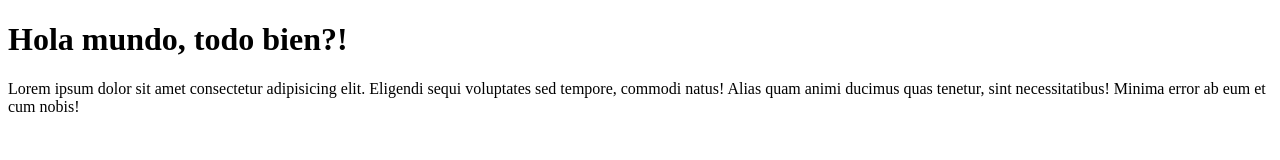
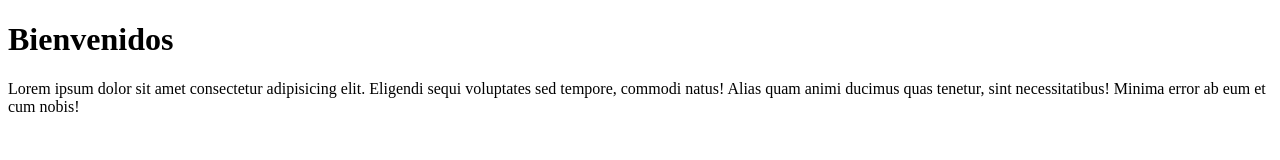
Before and after one commit to mapardo84/miweb, a plain HTML site: page index.html in a window 1280 px wide. Drawn offline with Linux system fonts and the light colour scheme.

Commit message:
Se cambió título

```diff
--- a/index.html
+++ b/index.html
@@ -7,7 +7,7 @@
         <title>Document</title>
     </head>
     <body>
-        <h1>Hola mundo, todo bien?!</h1>
+        <h1>Bienvenidos</h1>
         <p>Lorem ipsum dolor sit amet consectetur adipisicing elit. Eligendi sequi voluptates sed tempore, commodi natus! Alias quam animi ducimus quas tenetur, sint necessitatibus! Minima error ab eum et cum nobis!</p>
     </body>
 </html>
```
